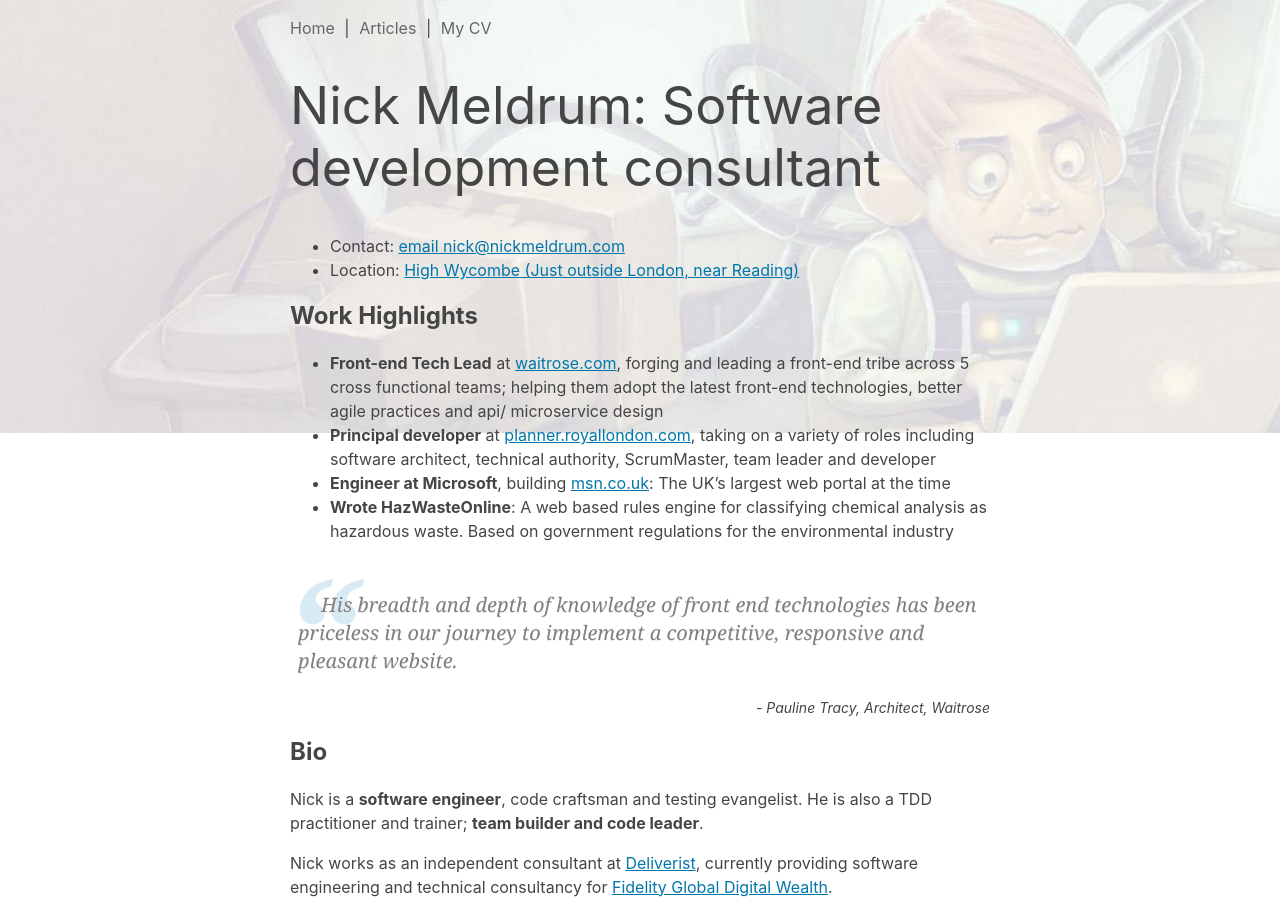
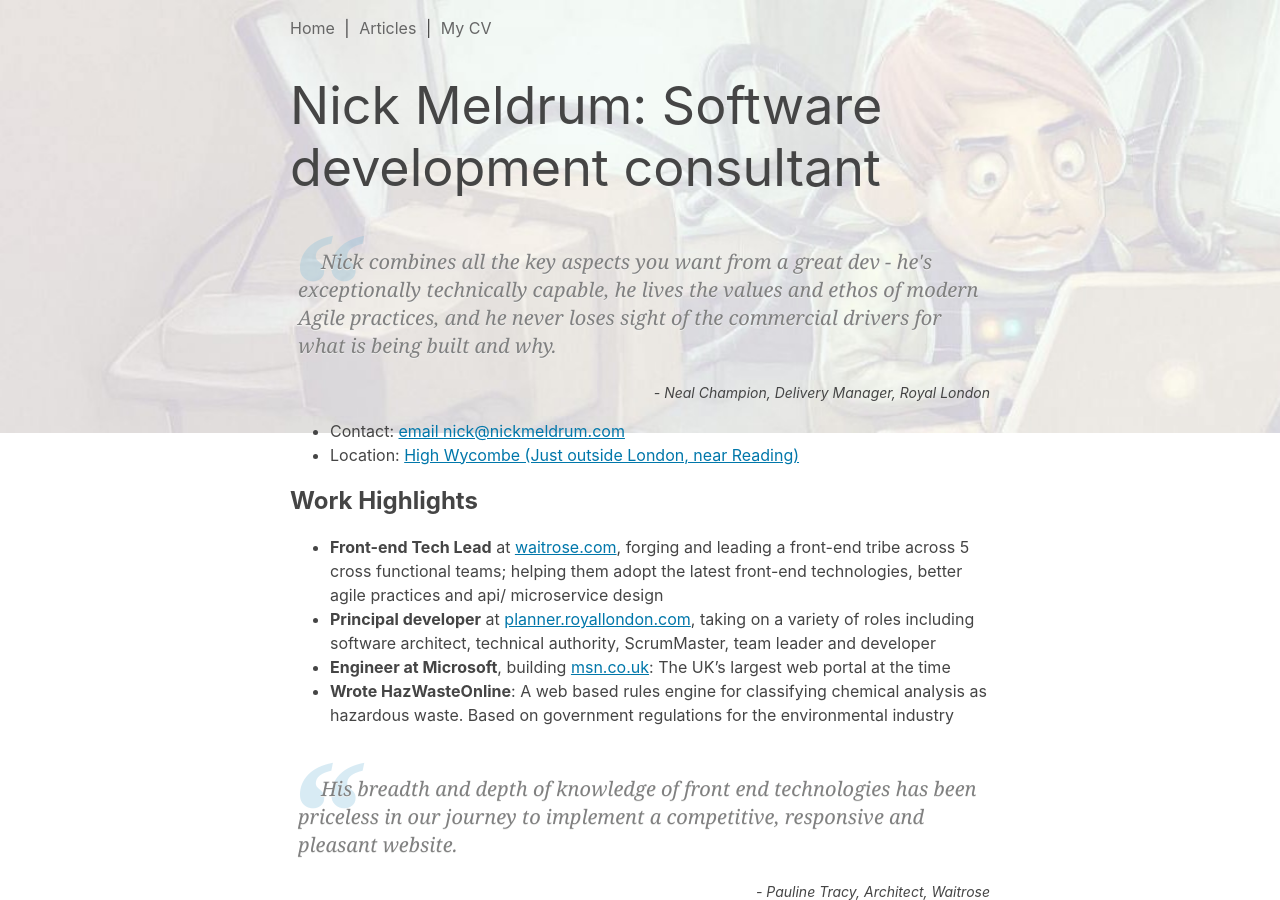
Before and after one commit to nickmeldrum/nickmeldrumdotcom-githubpages, a Jekyll site: the page built from cv.md, in a window 1280 px wide and 900 px high. Built offline with Jekyll 4.4.1, drawn with Linux system fonts in a browser that asks for light colours.

Commit message:
add neal quote to cv

```diff
--- /dev/null
+++ b/_includes/quote-neal.html
@@ -0,0 +1,6 @@
+<blockquote>
+  <p>
+Nick combines all the key aspects you want from a great dev - he's exceptionally technically capable, he lives the values and ethos of modern Agile practices, and he never loses sight of the commercial drivers for what is being built and why.
+  </p>
+</blockquote>
+<p class="reference">Neal Champion, Delivery Manager, Royal London</p>
--- a/cv.md
+++ b/cv.md
@@ -2,6 +2,8 @@
 layout: default
 title: "Nick Meldrum: Software development consultant"
 ---
+
+{% include quote-neal.html %}
 
  * Contact: [email nick@nickmeldrum.com](mailto:nick@nickmeldrum.com "Email Nick")
  * Location: [High Wycombe (Just outside London, near Reading)](https://goo.gl/maps/8dVaqStCfdu "location")
```
Also changed, not shown: _includes/bio.html (+1 -6 lines).
